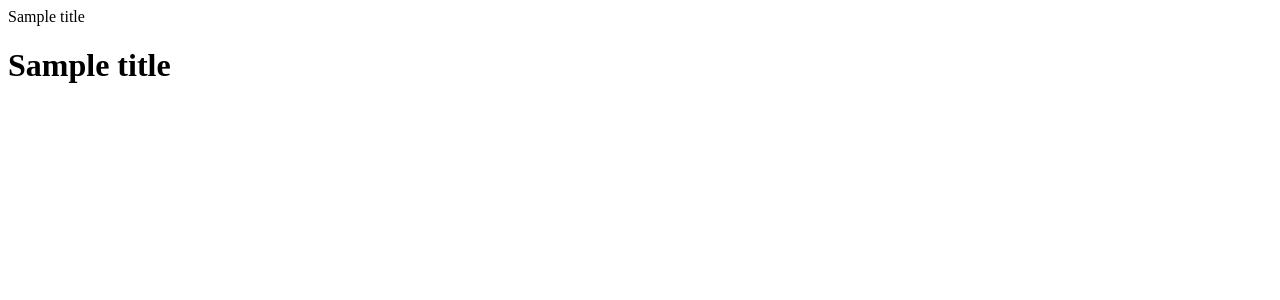
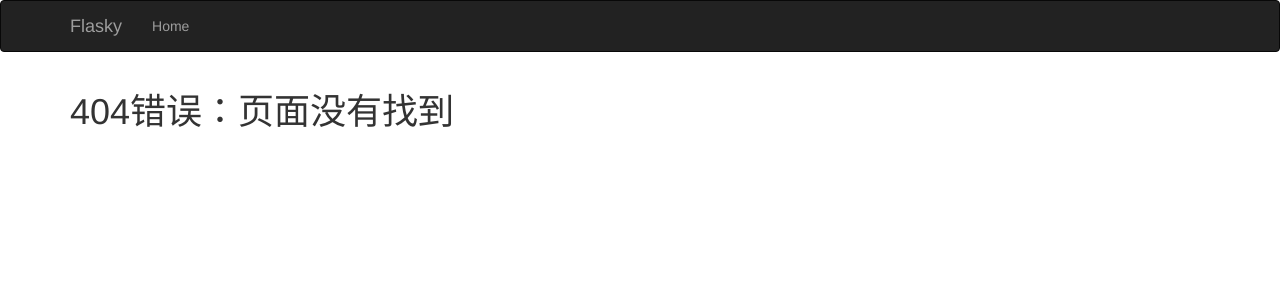
Before and after one commit to liukai826/tea_wiki, a Flask app: template tea_wiki/templates/errors.html in a window 1280 px wide. Shown: the top 300 px of the page. Run offline with Flask 2, Linux system fonts and the light colour scheme; the template is opened without the code that fills it: most values are stand-ins (such as "Sample title", 1, 10 or a date in 2020); some libraries are stand-ins or nearby versions.

Commit message:
modify templates

```diff
--- a/tea_wiki/tea_web.py
+++ b/tea_wiki/tea_web.py
@@ -1,6 +1,9 @@
 '''
     提供web后台管理界面
 '''
+from datetime import datetime
+
+from flask.ext.moment import Moment as moment
 from flask import render_template, request, abort
 from .models import User, News
 from . import app
@@ -8,7 +11,8 @@ from . import app
 
 @app.route('/')
 def index():
-    return 'hello'
+    return render_template('index.html',current_time=datetime.utcnow())
+
 
 @app.errorhandler(404)
 def page_not_found(error):
--- /dev/null
+++ b/tea_wiki/templates/base.html
@@ -0,0 +1,38 @@
+
+{% extends "bootstrap/base.html"  %}
+
+{% block title %}Flask{% endblock %}
+
+{% block navbar %}
+<div class="navbar navbar-inverse" role="navigation">
+    <div class="container">
+        <div class="navbar-header">
+            <button type="button" class="navbar-toggle" data-toggle="collapse" data-target=".navbar-collapse">
+                <span class="sr-only">Toggle navigation</span>
+                <span class="icon-bar"></span>
+                <span class="icon-bar"></span>
+                <span class="icon-bar"></span>
+            </button>
+            <a class="navbar-brand" href="/">Flasky</a>
+        </div>
+        <div class="navbar-collapse collapse">
+            <ul class="nav navbar-nav">
+                <li><a href="/">Home</a></li>
+            </ul>
+        </div>
+    </div>
+</div>
+{% endblock %}
+
+{% block content %}
+<div class="container">
+  {% block page_content %}{% endblock %}
+</div>
+
+<!--注意下方block script-->
+{% block scripts %}
+{{  super() }}
+{{ moment.include_moment() }}
+{% endblock %}
+
+{% endblock %}
--- a/tea_wiki/templates/errors.html
+++ b/tea_wiki/templates/errors.html
@@ -1,5 +1,8 @@
-{% block title %}{{ title }}{% endblock %}
-{% block body %}
-    <h1 class="title">{{ title }}</h1>
-    <p><{{ message }}/p>
+
+{% extends "base.html" %}
+
+{% block title %} 404 {% endblock %}
+
+{% block page_content %}
+<h1>404错误：页面没有找到 </h1>
 {% endblock %}
```
Also changed, not shown: tea_wiki/templates/index.html (added, +12 -0 lines).
